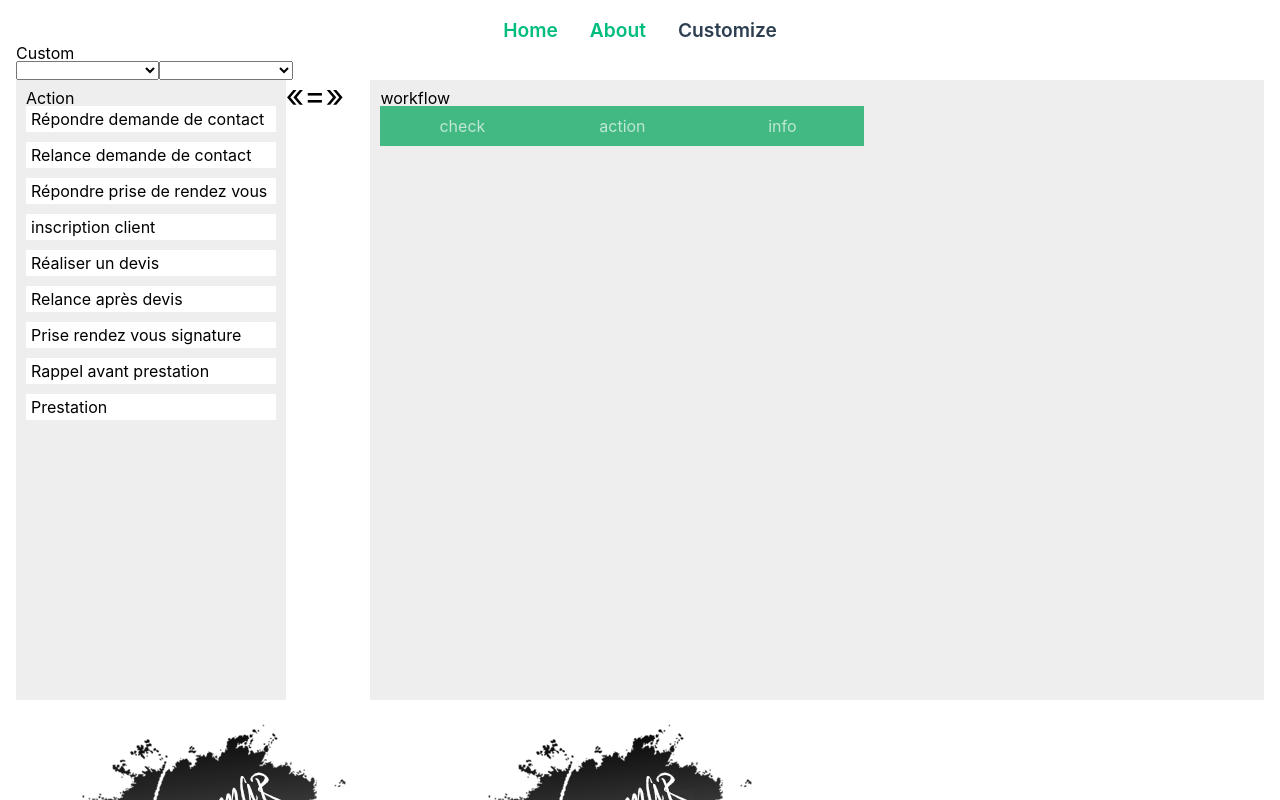
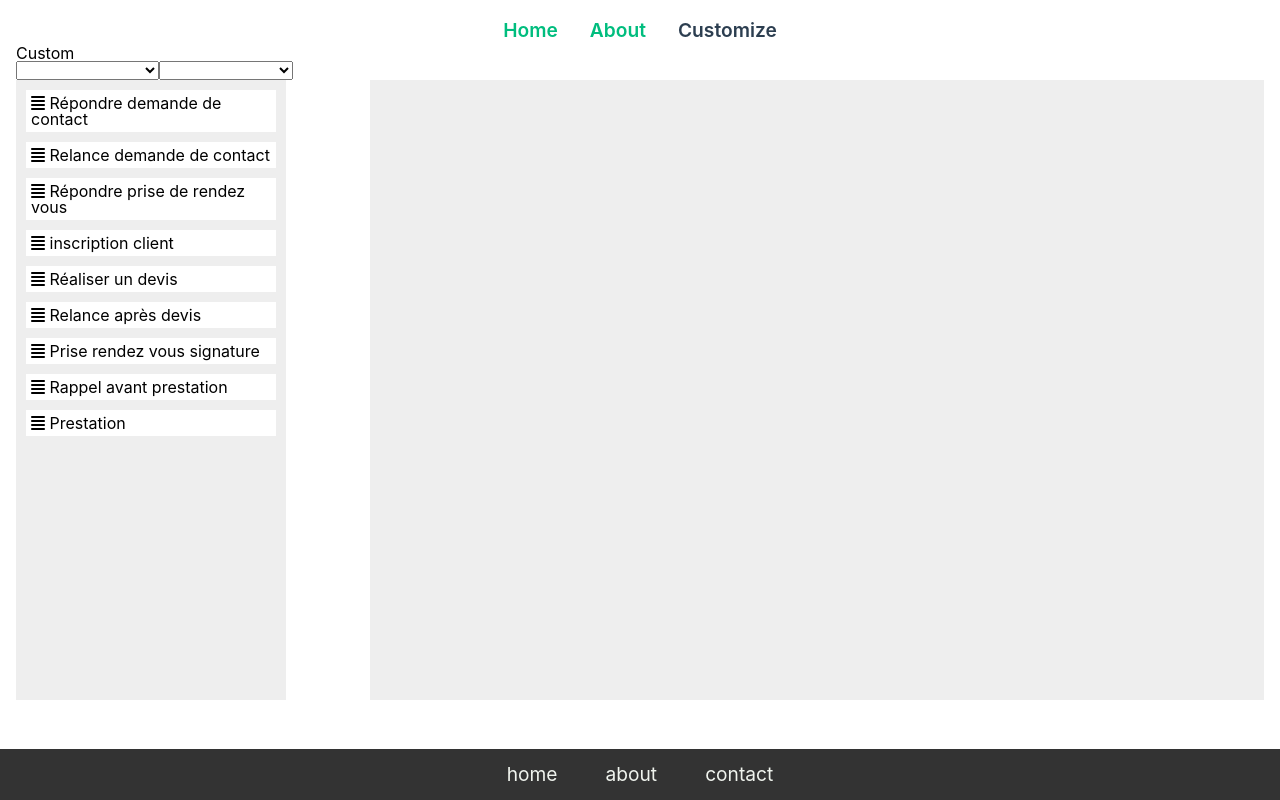
Before and after one commit to Christophe-Desmarres/custom-page, a Vue app in the folder custom-page/: page /customize in a window 1280 px wide. Shown: the top 800 px of the page. Built offline with nearby package versions, Linux system fonts and the light colour scheme.

Commit message:
install vuedraggable

```diff
--- a/custom-page/index.html
+++ b/custom-page/index.html
@@ -4,10 +4,12 @@
     <meta charset="UTF-8">
     <link rel="icon" href="/favicon.ico">
     <meta name="viewport" content="width=device-width, initial-scale=1.0">
-    <title>Vite App</title>
+
+    <title>Custom view</title>
   </head>
   <body>
     <div id="app"></div>
     <script type="module" src="/src/main.js"></script>
+    <script src="https://kit.fontawesome.com/6199250fdd.js" crossorigin="anonymous"></script>
   </body>
 </html>
--- a/custom-page/package.json
+++ b/custom-page/package.json
@@ -12,7 +12,8 @@
   },
   "dependencies": {
     "vue": "^3.2.47",
-    "vue-router": "^4.1.6"
+    "vue-router": "^4.1.6",
+    "vuedraggable": "^4.1.0"
   },
   "devDependencies": {
     "@rushstack/eslint-patch": "^1.2.0",
@@ -25,6 +26,7 @@
     "jsdom": "^21.1.0",
     "prettier": "^2.8.4",
     "vite": "^4.1.4",
-    "vitest": "^0.29.1"
+    "vitest": "^0.29.1",
+    "@volar-plugins/vetur": "latest"
   }
 }
--- /dev/null
+++ b/custom-page/src/components/nested-test.vue
@@ -0,0 +1,74 @@
+
+<template>
+  <draggable
+    v-bind="dragOptions"
+    tag="div"
+    class="item-container"
+    :list="list"
+    :value="value"
+    @input="emitter"
+  >
+    <div class="item-group" :key="el.id" v-for="el in realValue">
+      <div class="item">{{ el.name }}</div>
+      <nested-test class="item-sub" :list="el.elements" />
+    </div>
+  </draggable>
+</template>
+
+<script>
+import draggable from "@/vuedraggable";
+export default {
+  name: "nested-test",
+  methods: {
+    emitter(value) {
+      this.$emit("input", value);
+    }
+  },
+  components: {
+    draggable
+  },
+  computed: {
+    dragOptions() {
+      return {
+        animation: 0,
+        group: "description",
+        disabled: false,
+        ghostClass: "ghost"
+      };
+    },
+    // this.value when input = v-model
+    // this.list  when input != v-model
+    realValue() {
+      return this.value ? this.value : this.list;
+    }
+  },
+  props: {
+    value: {
+      required: false,
+      type: Array,
+      default: null
+    },
+    list: {
+      required: false,
+      type: Array,
+      default: null
+    }
+  }
+};
+</script>
+
+<style scoped>
+.item-container {
+  max-width: 20rem;
+  margin: 0;
+}
+
+.item {
+  padding: 1rem;
+  border: solid black 1px;
+  background-color: #fefefe;
+}
+.item-sub {
+  margin: 0 0 0 1rem;
+}
+</style>
--- a/custom-page/src/data/data.json
+++ b/custom-page/src/data/data.json
@@ -99,49 +99,58 @@
       "title": "Répondre demande de contact",
       "actions": ["enregistrer client", "enregistrer prestation"],
       "info": ["clientId", "prestationId"],
-      "list": 1
+      "list": 1,
+      "order": 0
     },
     {
       "id": 1,
       "title": "Relance demande de contact",
       "actions": [],
       "info": ["clientId", "prestationId"],
-      "list": 1
+      "list": 1,
+      "order": 0
     },
     {
       "id": 2,
       "title": "Répondre prise de rendez vous",
-      "list": 1
+      "list": 1,
+      "order": 0
     },
     {
       "id": 3,
       "title": "inscription client",
-      "list": 1
+      "list": 1,
+      "order": 2
     },
     {
       "id": 4,
       "title": "Réaliser un devis",
-      "list": 1
+      "list": 1,
+      "order": 0
     },
     {
       "id": 5,
       "title": "Relance après devis",
-      "list": 1
+      "list": 1,
+      "order": 0
     },
     {
       "id": 6,
       "title": "Prise rendez vous signature",
-      "list": 1
+      "list": 1,
+      "order": 0
     },
     {
       "id": 7,
       "title": "Rappel avant prestation",
-      "list": 1
+      "list": 1,
+      "order": 0
     },
     {
       "id": 8,
       "title": "Prestation",
-      "list": 1
+      "list": 1,
+      "order": 1
     }
   ],
 
--- a/custom-page/src/views/CustomView.vue
+++ b/custom-page/src/views/CustomView.vue
@@ -18,27 +18,59 @@
 
         <div class="custom__content">
 
-            <div
-                class="drop-zone action-zone"
-                @drop="onDrop($event, 1)"
-                @dragover.prevent
-                @dragenter.prevent>
-                Action
-                <div v-for="item in listOne"
-                :key="item.title"
-                class="drag-el"
-                draggable="true"
-                @dragstart="startDrag($event, item)"
-
-                >
-                    {{ item.title }}
-                </div>
-            </div>
-            <div class="symbol">
-                &#171;&#61;&#187;
-            </div>
 
 
+            <draggable
+              class="list-group drop-zone action-zone"
+              v-model="items"
+              :list="items"
+              :group="{ name: 'actions', pull: 'clone', put: false }"
+              @change="log"
+              >
+              <template #item="{element}">
+                <div class="drag-el list-group-item">
+                  <i class="fa fa-align-justify handle"></i>
+                  {{element.title}}
+                </div>
+              </template>
+            </draggable>
+
+
+
+
+
+
+
+
+            <transition-group type="transition" name="flip-list">
+            <draggable
+            tag="ul"
+            v-model="list"
+            class="list-group drop-zone receive-zone"
+            v-bind="dragOptions"
+            @start="isDragging = true"
+            @end="isDragging = false"
+            >
+
+            <template #item="{element, index}">
+                <li class="drag-el list-group-item">
+                  <i
+              :class="
+                element.fixed ? 'fa fa-anchor' : 'glyphicon glyphicon-pushpin'
+              "
+              @click="element.fixed = !element.fixed"
+              aria-hidden="true"
+            ></i>
+                  {{ index }}
+                  <i class="fa fa-align-justify handle"></i>
+                  {{element.title}} </li>
+                </template>
+
+              </draggable>
+            </transition-group>
+
+
+<!-- TAB view
             <div
                 class="drop-zone receive-zone"
                 @drop="onDrop($event, 2)"
@@ -77,20 +109,21 @@
                                 </td>
                           </tr>
                         </table>
-            </div>
+            </div> -->
 
-
+<!-- Logo
             <div class="custom__content__logo">
                 <img :src="logo" alt="logo" id="logo" @load="convertToWebp">
                 <img :src="newLogo" alt="logo">
 
-            </div>
+            </div> -->
 
         </div>
     </div>
 </template>
 
 <script>
+import draggable from 'vuedraggable';
 import logo from '../assets/images/logo400px.png';
 import dbData from '../data/data.json';
 
@@ -101,8 +134,14 @@ import dbData from '../data/data.json';
 
 export default {
     name: 'Custom',
+    components: {
+            draggable,
+        },
+    display: "Transition",
+    order: 6,
     data() {
     return {
+      drag: false,
       logo,
       clients: dbData.clients,
       items: dbData.items,
@@ -111,9 +150,10 @@ export default {
       client: '',
       prestation: '',
       newLogo: '',
-
-
-
+      listOne: [],
+      listTwo: [],
+      list: [],
+      nestList: [],
     }
   },
     methods: {
@@ -144,14 +184,23 @@ export default {
       //this.logo = dataURL;
       this.newLogo = dataURL;
     },
+
   },
     computed: {
-    listOne() {
-      return this.items.filter((item) => item.list === 1)
+      dragOptions() {
+      return {
+        animation: 500,
+        group: "actions",
+        disabled: false,
+        ghostClass: "ghost"
+      }
     },
-    listTwo() {
-      return this.items.filter((item) => item.list === 2)
-    },
+    // listOne() {
+    //   return this.items.filter((item) => item.list === 1).sort((a,b)=>a.order <= b.order ? -1 : 1)
+    // },
+    // listTwo() {
+    //   return this.items.filter((item) => item.list === 2).sort((a,b)=>a.order <= b.order ? -1 : 1)
+    // },
 
   },
 
@@ -236,4 +285,34 @@ th.active .arrow {
   border-right: 4px solid transparent;
   border-top: 4px solid #fff;
 }
+
+
+
+
+
+
+
+
+
+
+.flip-list-move,
+.sortable-chosen {
+  transition: transform 2.5s;
+}
+.no-move {
+  transition: transform 0s;
+}
+.ghost {
+  opacity: 0.5;
+  background: #c8ebfb;
+}
+.list-group {
+  min-height: 20px;
+}
+.list-group-item {
+  cursor: move;
+}
+.list-group-item i {
+  cursor: pointer;
+}
 </style>
```
Also changed, not shown: custom-page/src/components/NestedDraggable.vue (added, +31 -0 lines), 1 other file (tests, documents, lock files or other folders).
